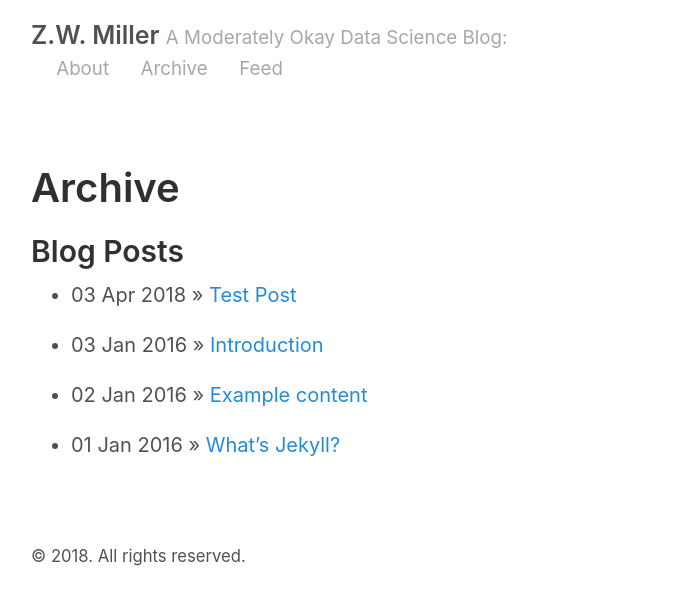
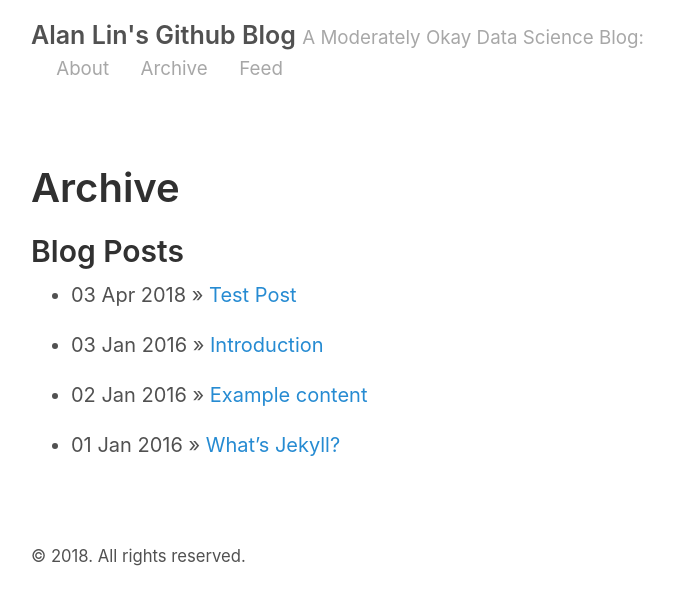
Before and after one commit to alan-j-lin/alan-j-lin.github.io, a Jekyll site: the page built from archive.md, in a window 1280 px wide. Shown: the top 605 px of the page, without its empty margins (259-933 px from the left). Built offline with Jekyll 4.4.1, drawn with Linux system fonts in a browser that asks for light colours.

Commit message:
changed _config file

```diff
--- a/_config.yml
+++ b/_config.yml
@@ -2,9 +2,9 @@
 permalink:           pretty
 
 # Setup
-title:               Z.W. Miller
+title:               Alan Lin's Github Blog
 tagline:             A Moderately Okay Data Science Blog
-url:                 http://zwmiller.com
+url:                 http://alan-j-lin.github.io/
 paginate:            2
 baseurl:             ""
 
@@ -17,14 +17,14 @@
 
 # About/contact
 author:
-  name:              Zach Miller
-  url:               https://twitter.com/zaglamir
-  email:             zach@thisismetis.com
+  name:              Alan Lin
+  url:               https://linkedin.com/in/alanjlin/
+  email:             alan.lin.1993@gmail.com
 
 # Custom vars
 version:             2.0.0
 github:
-  repo:              https://github.com/zwmiller
+  repo:              https://github.com/alan-j-lin
 
 # Gems
 gems:
```
